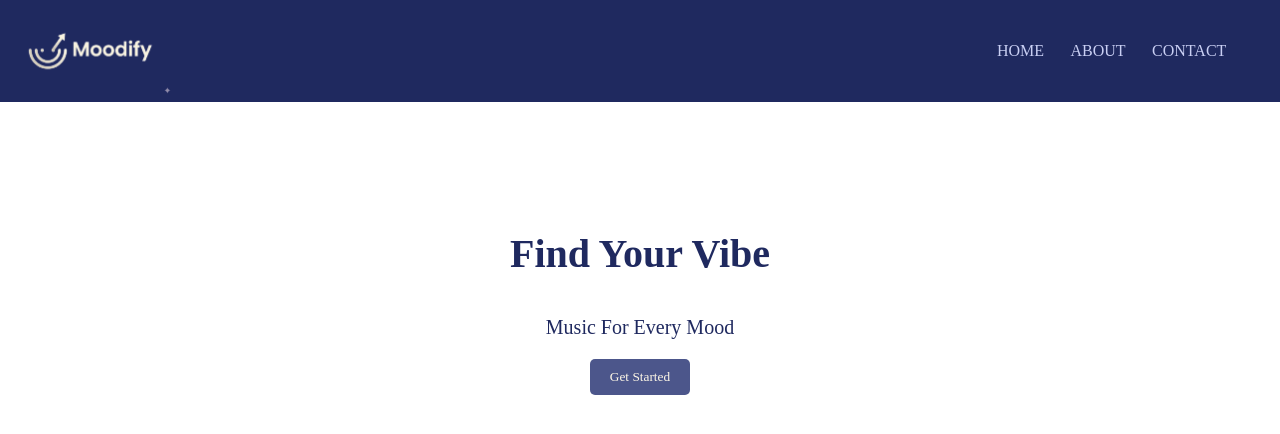
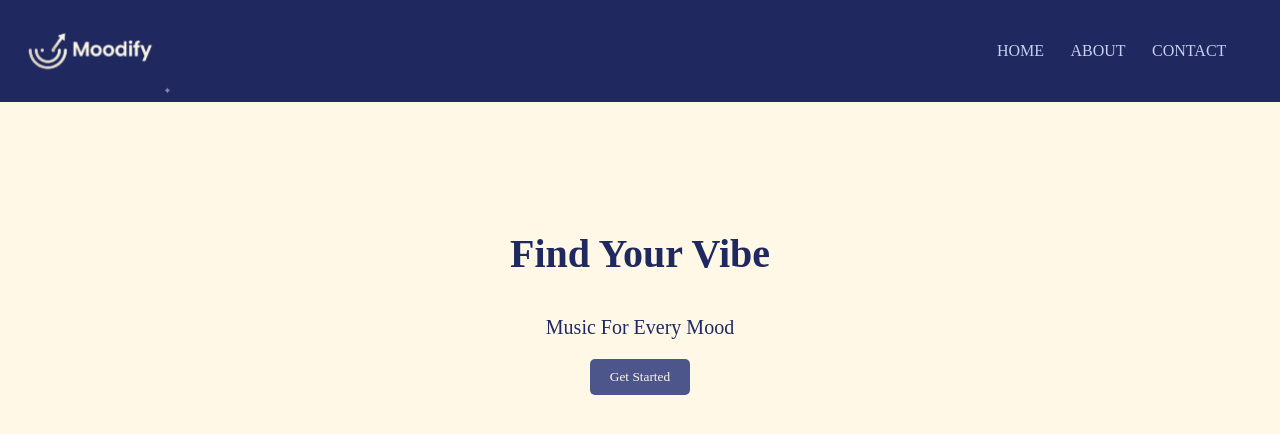
Before and after one commit to sambee-coding/Moodify, a React (Vite) app in the folder Moodify/: page / in a window 1280 px wide. Shown: the top 434 px of the page. Built offline with nearby package versions, Linux system fonts and the light colour scheme; a web font is replaced by a local one.

Commit message:
style: revert background color back to light mode

```diff
--- a/Moodify/src/App.css
+++ b/Moodify/src/App.css
@@ -6,7 +6,7 @@
 
 }
 body{
-  background-color: #FFFFFF;
+  background-color:#FFF8E7;
   color: #c9cff3;
 }
 .header{
```
